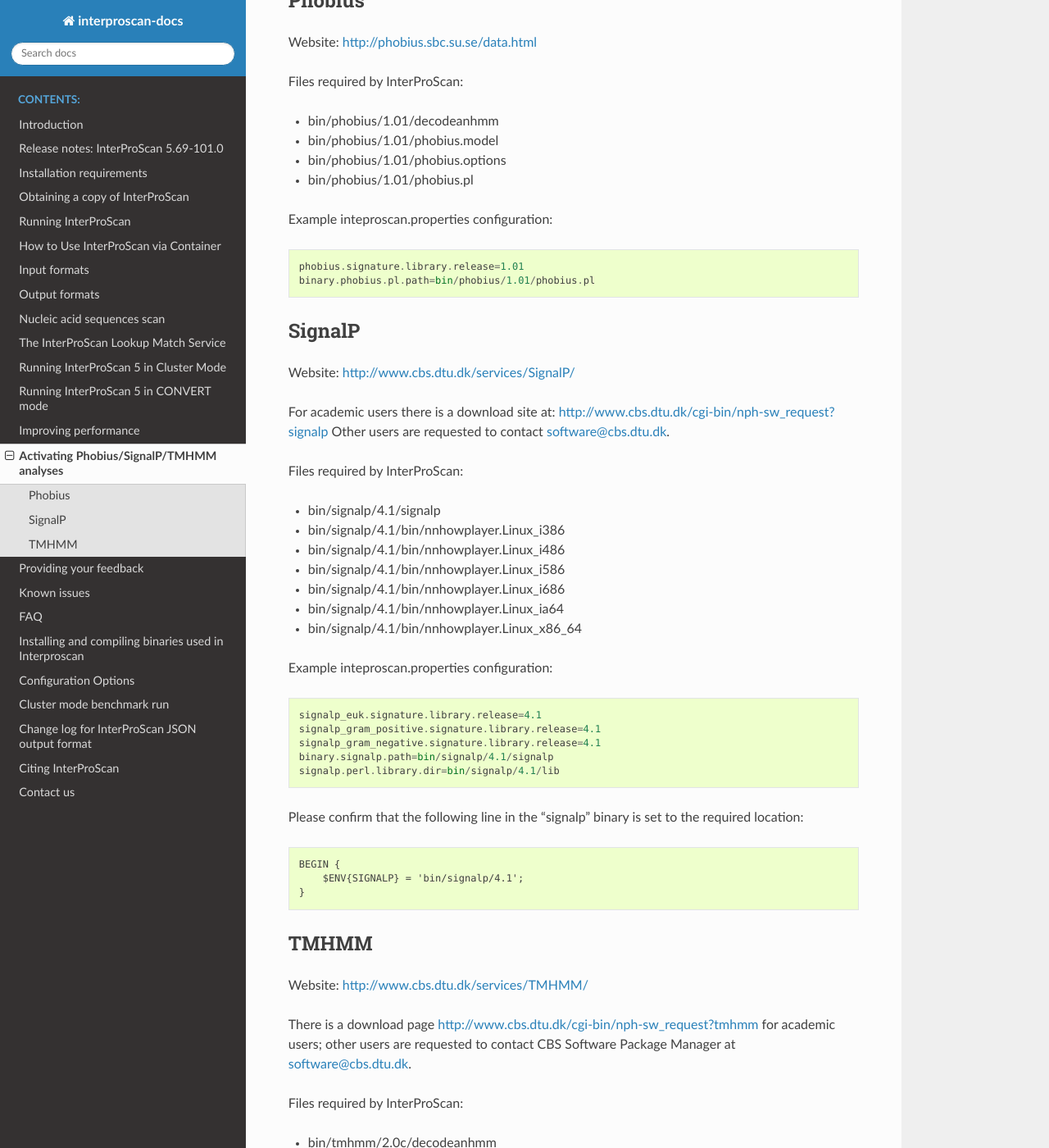
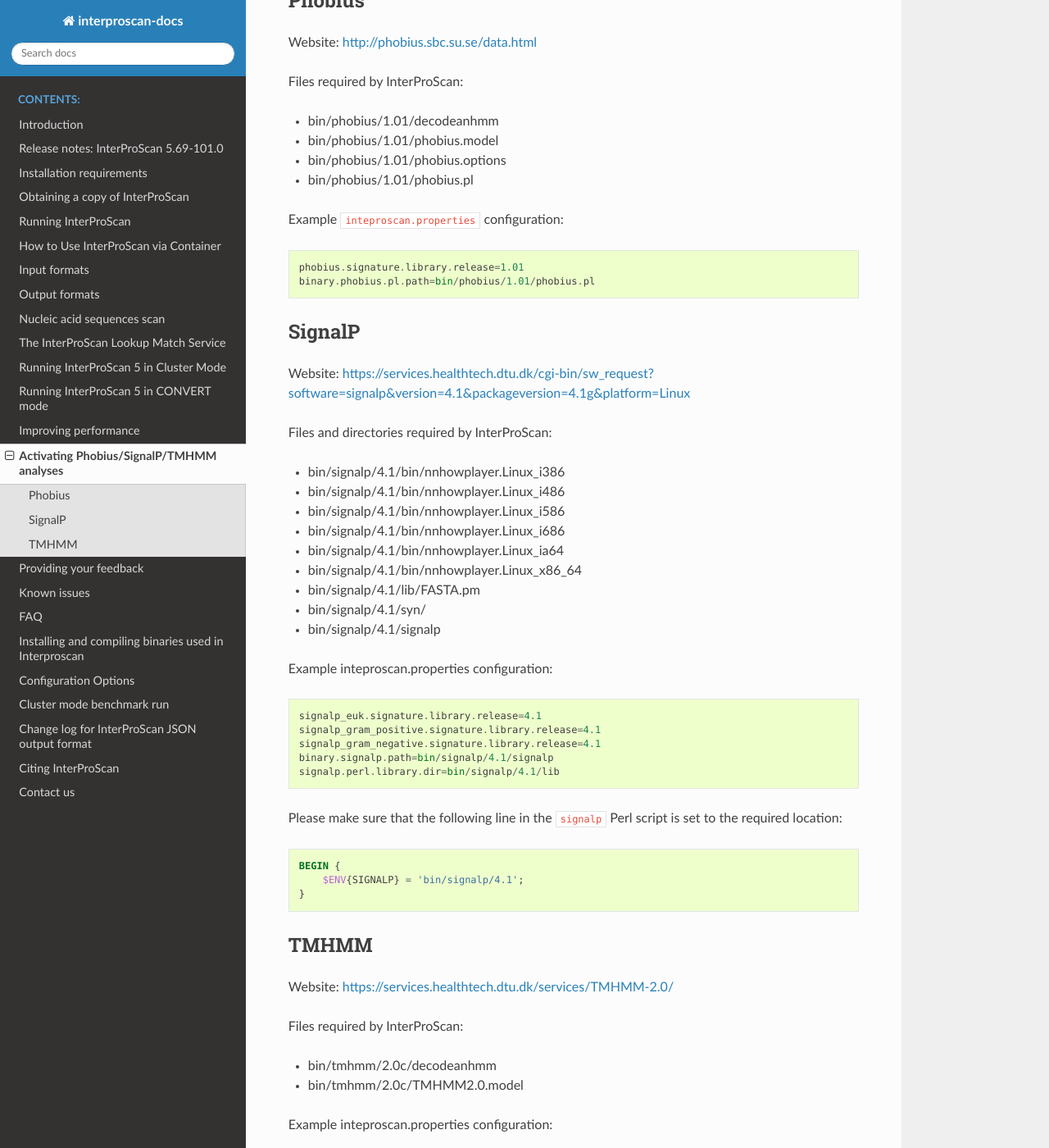
Before and after one commit to ebi-pf-team/interproscan-docs, a Sphinx documentation site: the page built from docs/ActivatingLicensedAnalyses.rst, in a window 1280 px wide and 1400 px high, scrolled down 392 px. Shown: the whole window at 82% size. Built offline with Sphinx 7.4.7 and the Read the Docs theme 2.0.0, drawn with Linux system fonts in a browser that asks for light colours; some of the changed text lies outside the part shown.

Commit message:
Update ActivatingLicensedAnalyses.rst

```diff
--- a/docs/ActivatingLicensedAnalyses.rst
+++ b/docs/ActivatingLicensedAnalyses.rst
@@ -24,7 +24,7 @@
 -  bin/phobius/1.01/phobius.options
 -  bin/phobius/1.01/phobius.pl
 
-Example inteproscan.properties configuration:
+Example ``inteproscan.properties`` configuration:
 
 ::
 
@@ -34,21 +34,19 @@
 SignalP
 ~~~~~~~
 
-Website: http://www.cbs.dtu.dk/services/SignalP/
+Website: https://services.healthtech.dtu.dk/cgi-bin/sw_request?software=signalp&version=4.1&packageversion=4.1g&platform=Linux
 
-For academic users there is a download site at:
-http://www.cbs.dtu.dk/cgi-bin/nph-sw\_request?signalp Other users are
-requested to contact software@cbs.dtu.dk.
+Files and directories required by InterProScan:
 
-Files required by InterProScan:
-
--  bin/signalp/4.1/signalp
 -  bin/signalp/4.1/bin/nnhowplayer.Linux\_i386
 -  bin/signalp/4.1/bin/nnhowplayer.Linux\_i486
 -  bin/signalp/4.1/bin/nnhowplayer.Linux\_i586
 -  bin/signalp/4.1/bin/nnhowplayer.Linux\_i686
 -  bin/signalp/4.1/bin/nnhowplayer.Linux\_ia64
 -  bin/signalp/4.1/bin/nnhowplayer.Linux\_x86\_64
+-  bin/signalp/4.1/lib/FASTA.pm
+-  bin/signalp/4.1/syn/
+-  bin/signalp/4.1/signalp
 
 Example inteproscan.properties configuration:
 
@@ -60,10 +58,10 @@
     binary.signalp.path=bin/signalp/4.1/signalp
     signalp.perl.library.dir=bin/signalp/4.1/lib
 
-Please confirm that the following line in the "signalp" binary is set to
-the required location:
+Please make sure that the following line in the ``signalp`` Perl script
+is set to the required location:
 
-::
+.. code-block:: perl
 
     BEGIN {
         $ENV{SIGNALP} = 'bin/signalp/4.1';
@@ -72,17 +70,12 @@
 TMHMM
 ~~~~~
 
-Website: http://www.cbs.dtu.dk/services/TMHMM/
-
-There is a download page
-http://www.cbs.dtu.dk/cgi-bin/nph-sw\_request?tmhmm for academic users;
-other users are requested to contact CBS Software Package Manager at
-software@cbs.dtu.dk.
+Website: https://services.healthtech.dtu.dk/services/TMHMM-2.0/
 
 Files required by InterProScan:
 
 -  bin/tmhmm/2.0c/decodeanhmm
--  data/tmhmm/2.0c/TMHMM2.0c.model
+-  bin/tmhmm/2.0c/TMHMM2.0.model
 
 Example inteproscan.properties configuration:
 
@@ -90,5 +83,4 @@
 
     tmhmm.signature.library.release=2.0c
     binary.tmhmm.path=bin/tmhmm/2.0c/decodeanhmm
-
-    tmhmm.model.path=data/tmhmm/2.0c/TMHMM2.0c.model
+    tmhmm.model.path=bin/tmhmm/2.0c/TMHMM2.0.model
```
Also changed, not shown: other parts of docs/ActivatingLicensedAnalyses.rst (+1 -1 lines).
